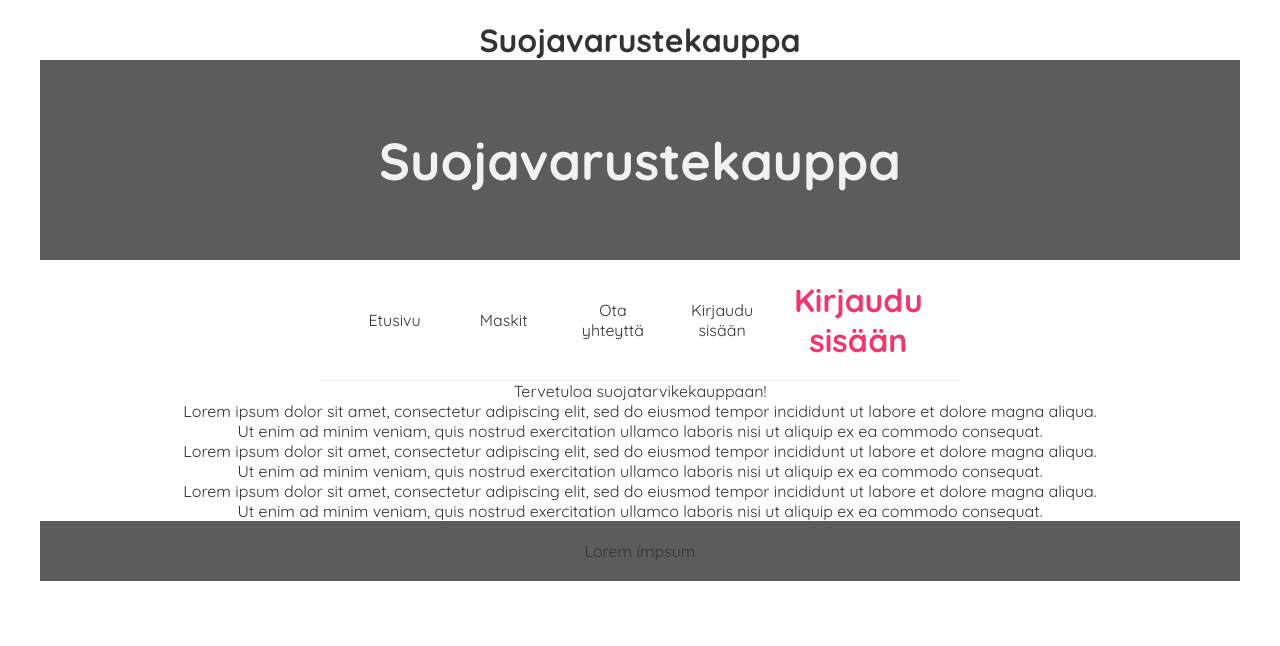
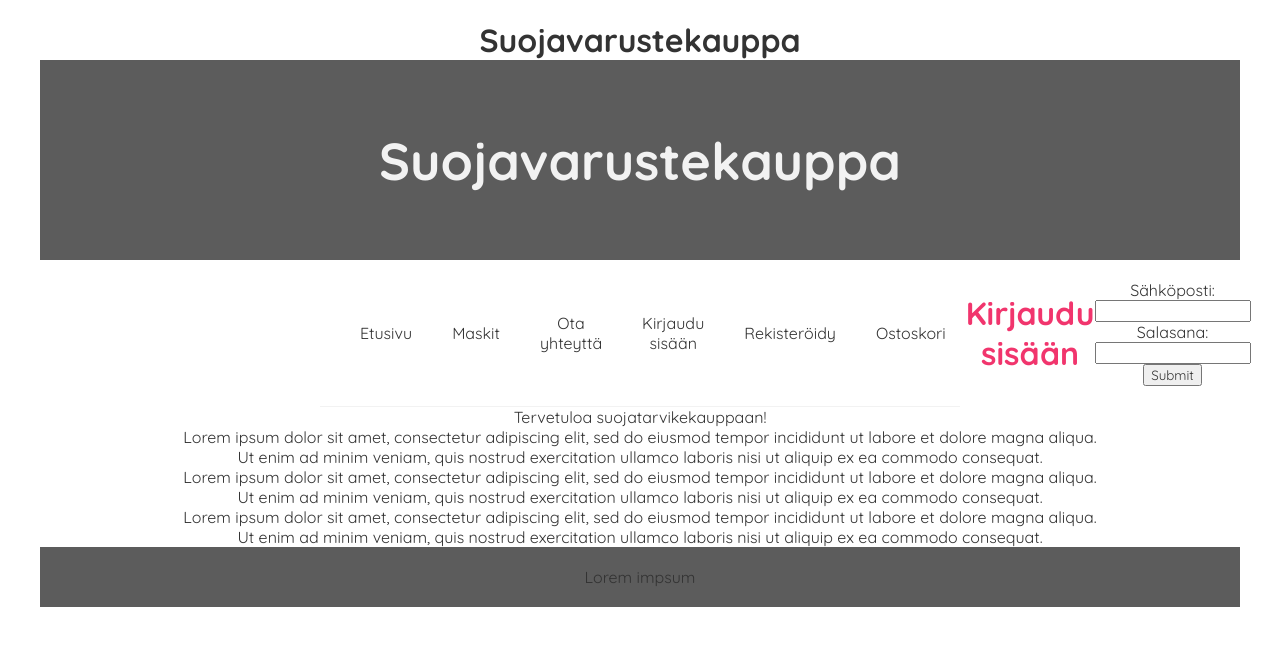
Before and after one commit to JereRajala00/Suojatarvikekauppa, a React (Create React App) app: page / in a window 1280 px wide. Both pictures are taken after a click on the item "Kirjaudu sisään". Shown: the top 646 px of the page. Built offline with nearby package versions, Linux system fonts and the light colour scheme.

Commit message:
Implement API for user account registration and login. API for placing orders is under development

```diff
--- a/package.json
+++ b/package.json
@@ -6,6 +6,7 @@
     "@testing-library/jest-dom": "^5.11.9",
     "@testing-library/react": "^11.2.3",
     "@testing-library/user-event": "^12.6.2",
+    "body-parser": "^1.19.0",
     "cors": "^2.8.5",
     "mysql": "^2.18.1",
     "react": "^17.0.1",
--- a/src/App.js
+++ b/src/App.js
@@ -30,6 +30,15 @@ function App() {
         )}
         {(selectedItem == 'Maskit') &&
           <div><GetProductsHtml/></div>
+        }
+        {(selectedItem == 'Ostoskori') &&
+          <div><PlaceOrder/></div>
+        }
+        {(selectedItem == 'Rekisteröidy') &&
+          <div><RegisterAccount/></div>
+        }
+        {(selectedItem == 'Kirjaudu sisään') &&
+          <div><LoginForm/></div>
         }
         </div>
 
@@ -85,6 +94,55 @@ function GetProductsHtml() {
         </div>
     );
 }
+function PlaceOrder() {
+  return (
+  <div>
+  <form action="http://127.0.0.1:5000/placeOrder" method="post">
+  First name:<br/>
+  <input type="text" name="firstname"/><br/>
+  Last name:<br/>
+  <input type="text" name="lastname"/><br/>
+  Address:<br/>
+  <input type="text" name="address"/><br/>
+  <input type="submit" value="Submit"/>
+  </form>
+</div>
+  );
+}
+function RegisterAccount() {
+  return (
+    <div>
+    <form action="http://127.0.0.1:5000/registerAccount" method="post">
+    Etunimi:<br/>
+    <input type="text" name="firstname"/><br/>
+    Sukunimi:<br/>
+    <input type="text" name="lastname"/><br/>
+    Osoite:<br/>
+    <input type="text" name="address"/><br/>
+    Sähköposti:<br/>
+    <input type="text" name="email"/><br/>
+    Puhelin:<br/>
+    <input type="text" name="phone"/><br/>
+    Salasana:<br/>
+    <input type="password" name="password"/><br/>
+    <input type="submit" value="Submit"/>
+    </form>
+    </div>
+  );
+}
+function LoginForm() {
+  return (
+    <div>
+    <form action="http://127.0.0.1:5000/login" method="post">
+    Sähköposti:<br/>
+    <input type="text" name="email"/><br/>
+    Salasana:<br/>
+    <input type="password" name="password"/><br/>
+    <input type="submit" value="Submit"/>
+    </form>
+    </div>
+  );
+}
 
 }
 
--- a/src/components/Navbar/MenuItems.js
+++ b/src/components/Navbar/MenuItems.js
@@ -19,5 +19,15 @@ const MenuItems = [
         url: '#',
         cName: 'nav-links'
     },
+    {
+        title: 'Rekisteröidy',
+        url: '#',
+        cName: 'nav-links'
+    },
+    {
+        title: 'Ostoskori',
+        url: '#',
+        cName: 'nav-links'
+    },
 ]
 export default {MenuItems}
```
Also changed, not shown: database.txt, 2 other files (tests, documents, lock files or other folders).
